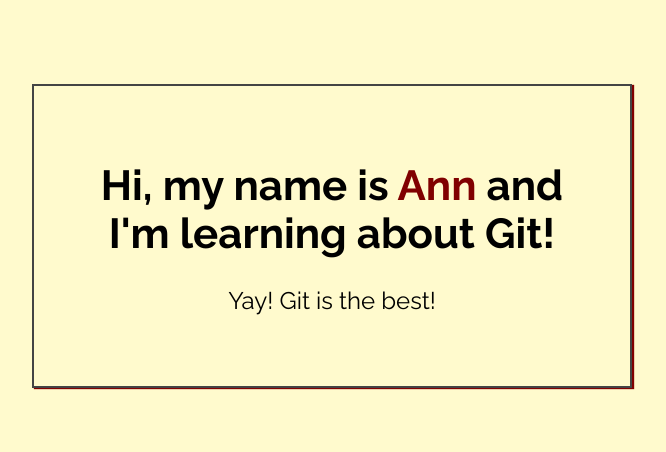
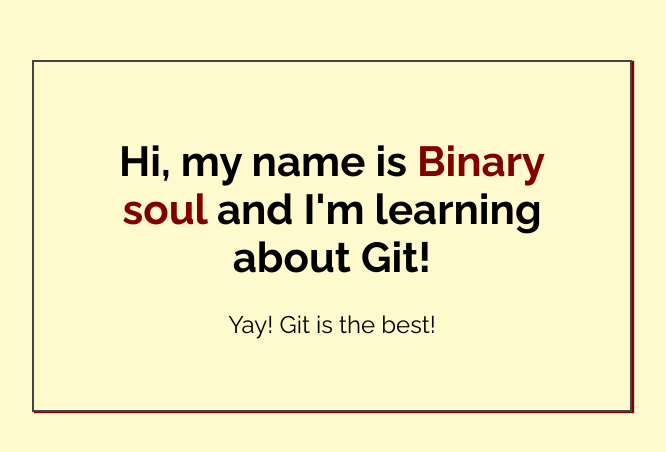
Before and after one commit to APurpleLotus/my-first-repo, a plain HTML site: page my-first-repo/index.html in a window 1280 px wide. Shown: the part 164-616 px from the top of the page, without its empty margins (308-974 px from the left). Drawn offline with Linux system fonts and the light colour scheme.

Commit message:
added name to index.html

```diff
--- a/my-first-repo/index.html
+++ b/my-first-repo/index.html
@@ -14,7 +14,7 @@
 <body>
 
     <div class="greeting">
-        <h1>Hi, my name is <span class="highlight">Ann</span> and I'm learning about Git! </h1>
+        <h1>Hi, my name is <span class="highlight">Binary soul</span> and I'm learning about Git! </h1>
 
         <p>Yay! Git is the best!</p>
     </div>
```
